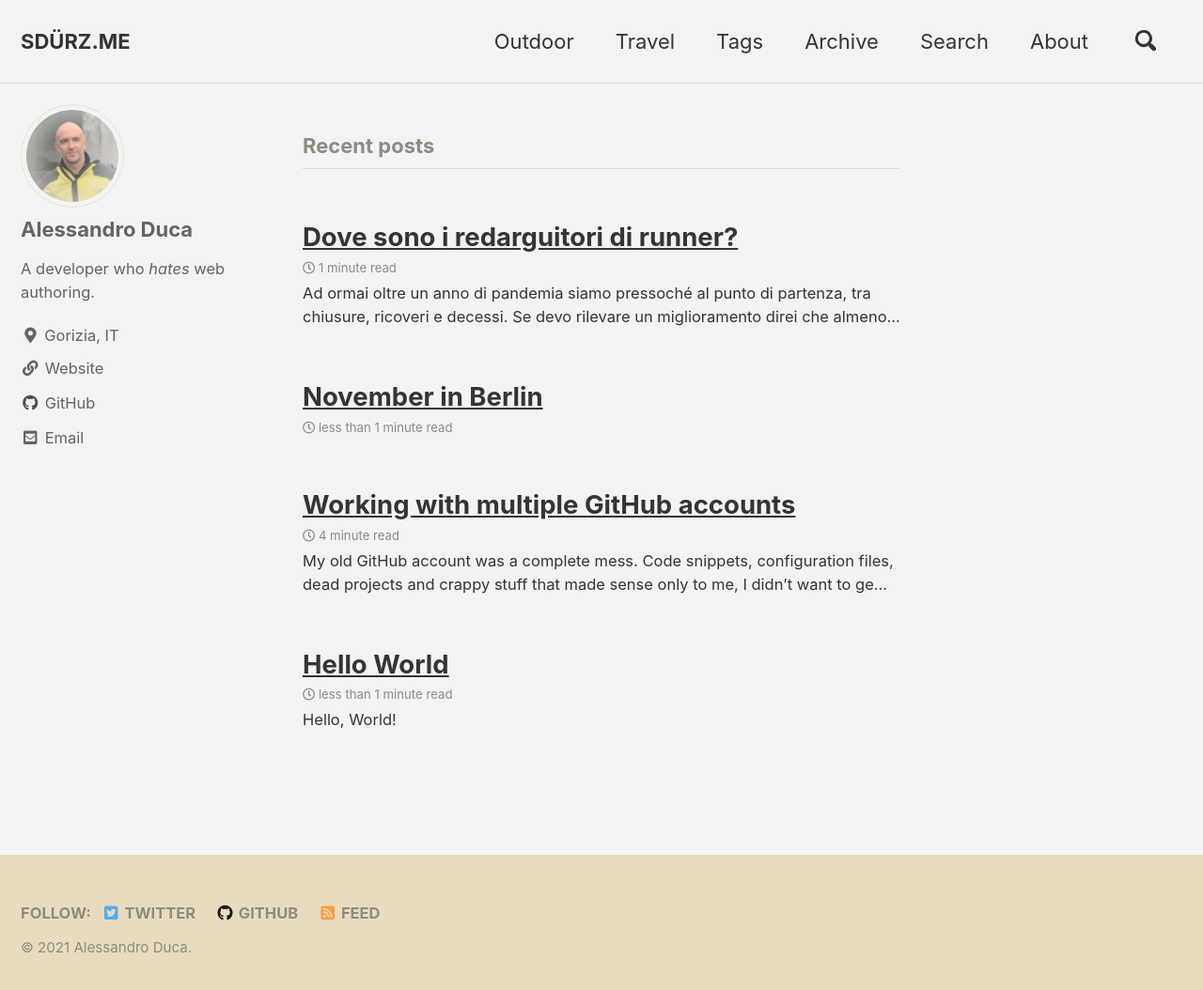
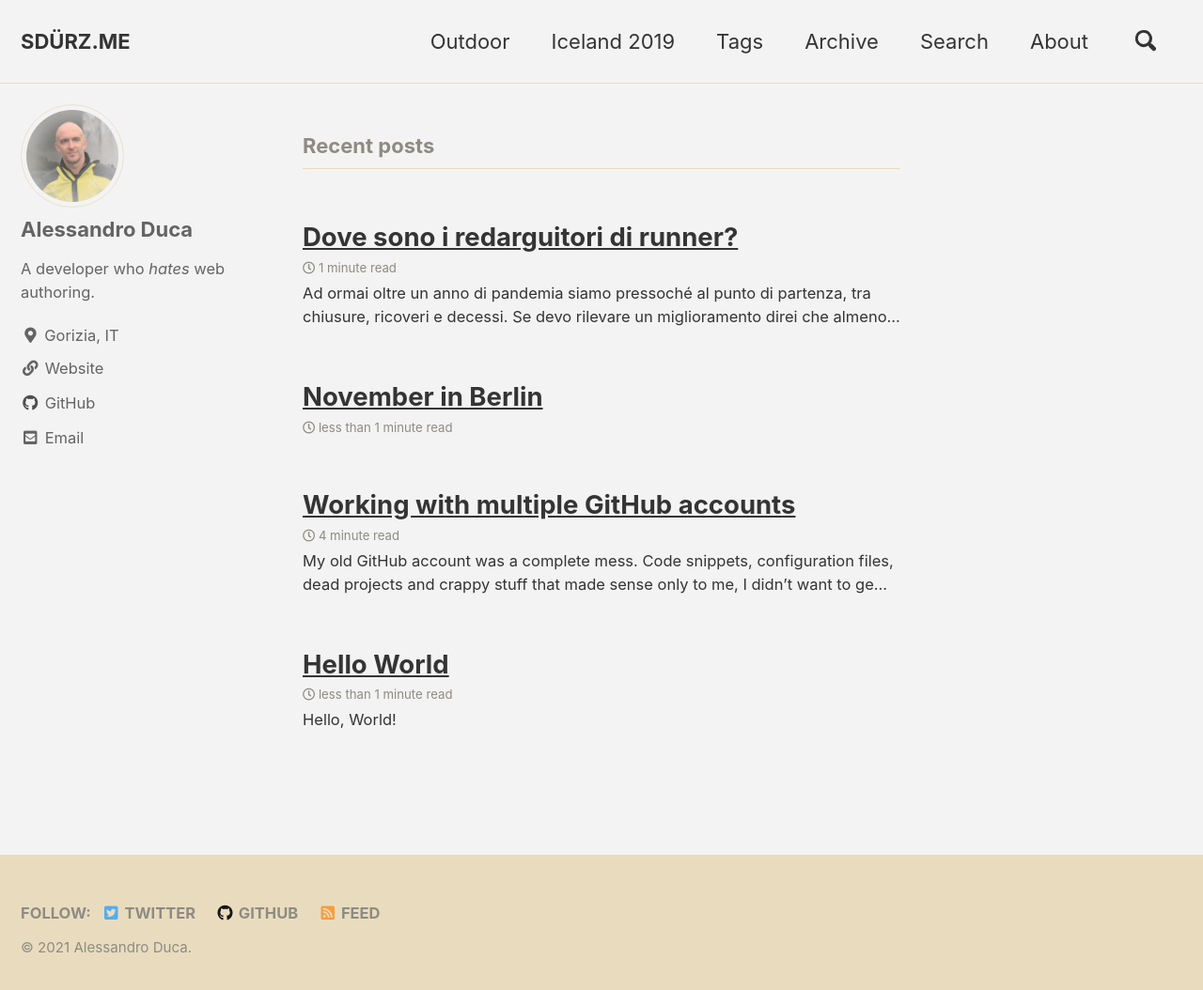
Before and after one commit to sdurz/sdurz-me, a Jekyll site: the page built from index.html, in a window 1280 px wide and 1065 px high. Shown: the top 1054 px of the window at 94% size. Built offline with Jekyll 4.4.1, drawn with Linux system fonts in a browser that asks for light colours; cached includes are drawn as plain includes; the list of posts is cut into pages by our own code.

Commit message:
iceland link

```diff
--- a/_data/navigation.yml
+++ b/_data/navigation.yml
@@ -2,8 +2,8 @@
 main:
   - title: "Outdoor"
     url: /category/outdoor/
-  - title: "Travel"
-    url: /category/travel/
+  - title: "Iceland 2019"
+    url: /iceland/
   - title: "Tags"
     url: /tags/
   - title: "Archive"
```
